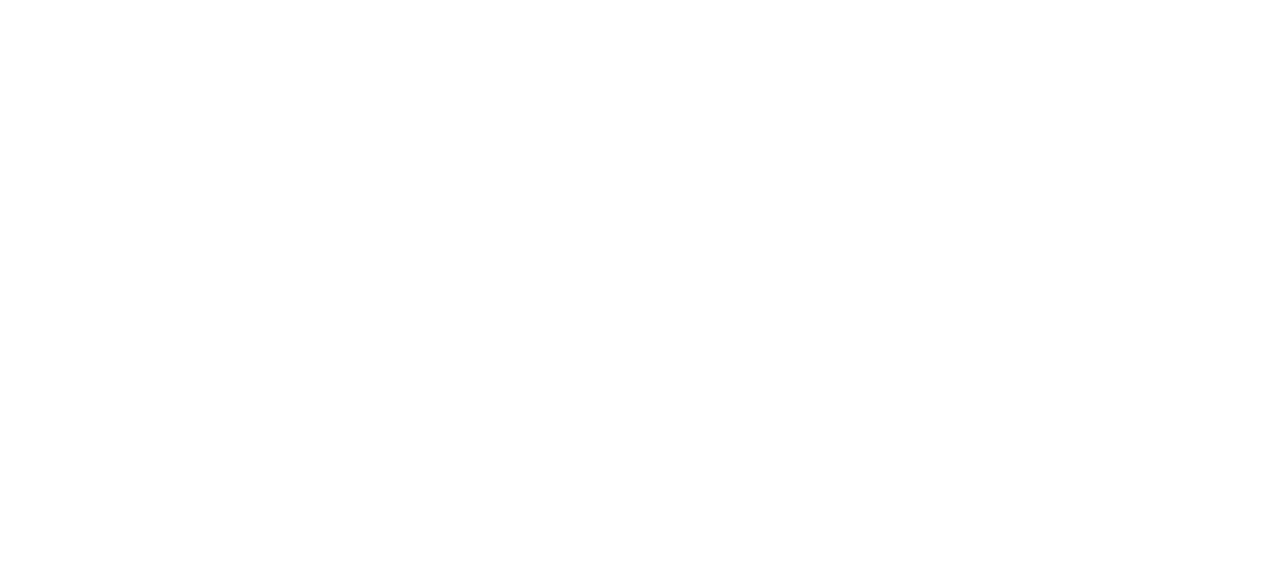
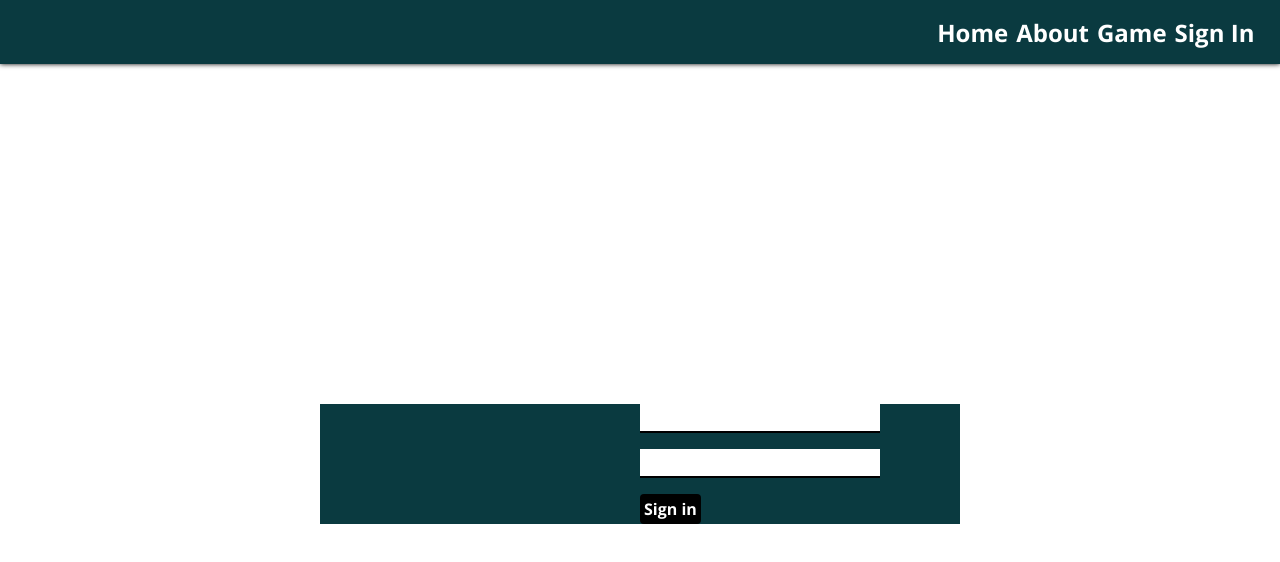
Before and after one commit to KaiUweCZE/cssGame, a React app: page /registration in a window 1280 px wide. Before the commit this address had no page. Shown: the top 562 px of the page. Built offline with nearby package versions, Linux system fonts and the light colour scheme.

Commit message:
styling sigin form 0.0.1

```diff
--- a/src/App.js
+++ b/src/App.js
@@ -5,6 +5,7 @@ import Home from "./pages/Home";
 import Game from "./pages/Game";
 import About from "./pages/About";
 import Examples from "./pages/Examples";
+import Registration from "./pages/Registration";
 
 const App = () => {
 
@@ -15,6 +16,7 @@ const App = () => {
                 <Route index element={<Home/>}/>
                 <Route path="/about" element={<About/>}/>
                 <Route path="/game" element={<Game/>}/>
+                <Route path="/registration" element={<Registration/>}/>
                 <Route path="/examples" element={<Examples/>}/>
             </Route>
         </Routes>
--- a/src/components/Navbar.js
+++ b/src/components/Navbar.js
@@ -15,7 +15,7 @@ const Navbar = () => {
                     <NavLink className="menu__item" to="/">Home</NavLink>
                     <NavLink className="menu__item" to="/about">About</NavLink>
                     <NavLink className="menu__item" to="/game">Game</NavLink>
-                    <NavLink className="menu__item" to="/examples">Examples</NavLink>
+                    <NavLink className="menu__item" to="/registration">Sign In</NavLink>
                 </ul>
             </nav>
         </header>
--- /dev/null
+++ b/src/pages/Registration.js
@@ -0,0 +1,22 @@
+import React from "react";
+
+
+const Registration = () => {
+
+    return(
+        <div className="wrapper">
+            <div className="container-registration">
+                <div className="registration__info"></div>
+                <form className="registration__form" action="">
+                    <input type="text" />
+                    <input type="text" />
+                    <input type="submit" value="Sign in" />
+                </form>
+            </div>
+        </div>
+
+
+    )
+}
+
+export default Registration
--- a/src/styles/index.css
+++ b/src/styles/index.css
@@ -164,4 +164,54 @@
 .container-about article button {
   font-weight: bold;
   justify-content: flex-end;
+}
+
+.wrapper {
+  display: flex;
+  flex-direction: column;
+  justify-content: center;
+  height: 100vh;
+}
+
+.container-registration {
+  display: grid;
+  grid-template-columns: repeat(2, 1fr);
+  background-color: #0A3A40;
+  width: 50%;
+  margin: 0 auto;
+}
+
+.registration__form {
+  display: flex;
+  flex-direction: column;
+  gap: 1rem;
+  max-width: 15rem;
+}
+.registration__form input[type=text] {
+  font-size: 1.25rem;
+  font-weight: bold;
+  border: none;
+  border-bottom: 2px solid black;
+  width: 100%;
+}
+.registration__form input[type=text]:focus {
+  outline: none;
+}
+.registration__form input[type=submit] {
+  width: -moz-fit-content;
+  width: fit-content;
+  background-color: black;
+  color: white;
+  font-size: 1rem;
+  font-weight: bold;
+  padding: 0.25rem;
+  border: none;
+  border-radius: 0.25rem;
+  cursor: pointer;
+  transition: 0.5s;
+}
+.registration__form input[type=submit]:hover {
+  background-color: rgb(255, 255, 255);
+  color: black;
+  transform: scale(1.1);
 }/*# sourceMappingURL=index.css.map */
--- a/src/styles/index.scss
+++ b/src/styles/index.scss
@@ -163,3 +163,52 @@
         }
     }
 }
+
+.wrapper{
+    display: flex;
+    flex-direction: column;
+    justify-content: center;
+    height: 100vh;
+}
+
+.container-registration{
+    display: grid;
+    grid-template-columns: repeat(2, 1fr);
+    background-color: #0A3A40;
+    width: 50%;
+    margin: 0 auto;
+}
+
+.registration__form{
+    display: flex;
+    flex-direction: column;
+    gap: 1rem;
+    max-width: 15rem;
+    input[type=text]{
+        font-size: 1.25rem;
+        font-weight: bold;
+        border: none;
+        border-bottom: 2px solid black;
+        width: 100%;
+        &:focus{
+            outline: none;
+        }
+    }
+    input[type=submit]{
+        width: fit-content;
+        background-color: black;
+        color: white;
+        font-size: 1rem;
+        font-weight: bold;
+        padding: 0.25rem;
+        border: none;
+        border-radius: 0.25rem;
+        cursor: pointer;
+        transition: .5s;
+        &:hover{
+            background-color: rgb(255, 255, 255);
+            color: black;
+            transform: scale(1.1);
+        }
+    }
+}
```
Also changed, not shown: 1 other file (tests, documents, lock files or other folders).
